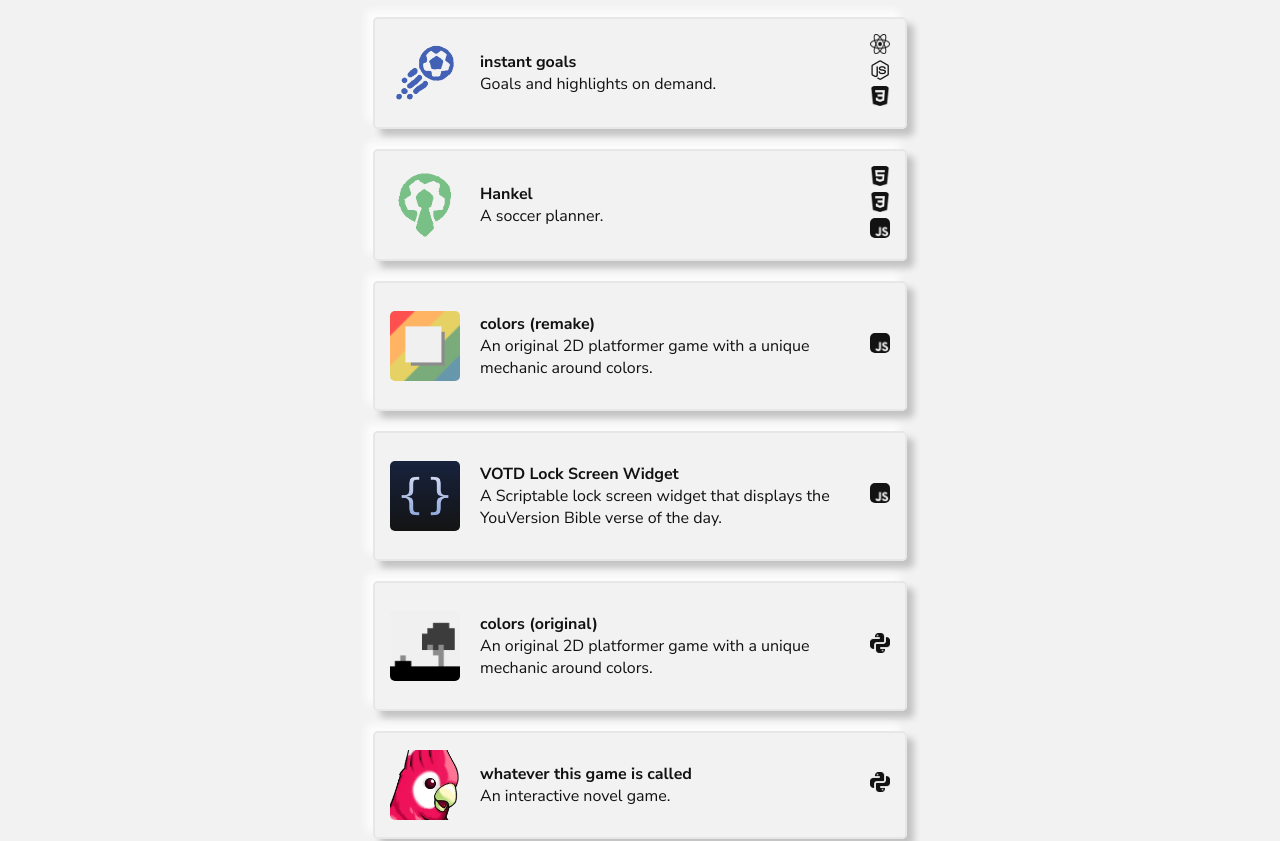
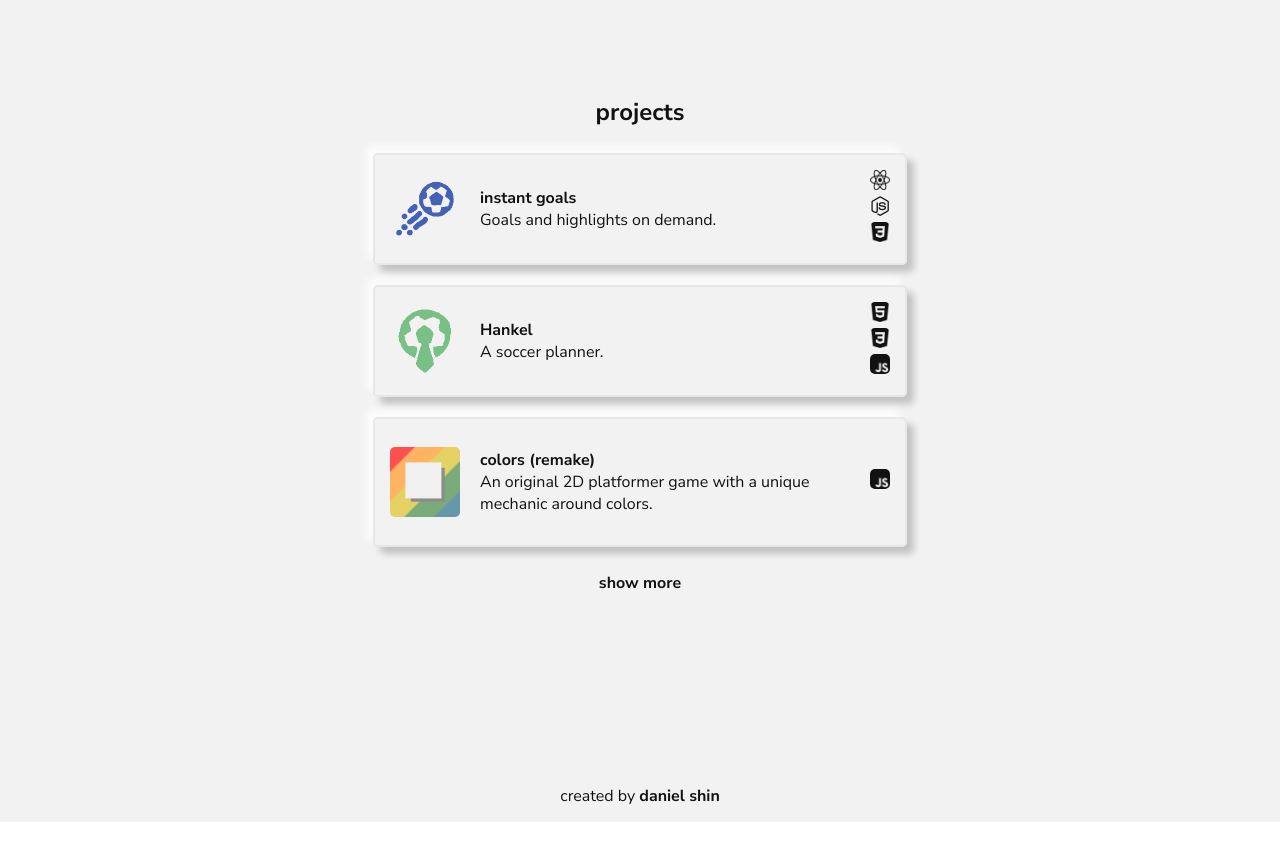
Before and after one commit to danielkshin/danielkshin.github.io, a React (Vite) app: page / in a window 1280 px wide. Shown: the part 1655-2496 px from the top of the page. Built offline with nearby package versions, Linux system fonts and the light colour scheme.

Commit message:
Add a show more button to projects
Only show top three projects initially

```diff
--- a/src/App.css
+++ b/src/App.css
@@ -138,6 +138,10 @@ section {
   border-radius: 5px;
 }
 
+.showMore:hover {
+  cursor: pointer;
+}
+
 .languages {
   width: 20px;
 }
--- a/src/Projects.tsx
+++ b/src/Projects.tsx
@@ -1,3 +1,4 @@
+import { useState } from 'react';
 import {
   instantGoals,
   hankel,
@@ -103,10 +104,12 @@ const projects: Project[] = [
 ];
 
 const Projects = () => {
+  const [showMore, setShowMore] = useState(false);
+
   return (
     <section id="projects">
       <h1>projects</h1>
-      {projects.map((project) => (
+      {projects.slice(0, showMore ? projects.length : 3).map((project) => (
         <a
           href={project.link}
           target="_blank"
@@ -128,6 +131,14 @@ const Projects = () => {
           </div>
         </a>
       ))}
+      <p
+        className="showMore"
+        onClick={() => {
+          setShowMore(!showMore);
+        }}
+      >
+        <b>{!showMore ? 'show more' : 'show less'}</b>
+      </p>
     </section>
   );
 };
```
